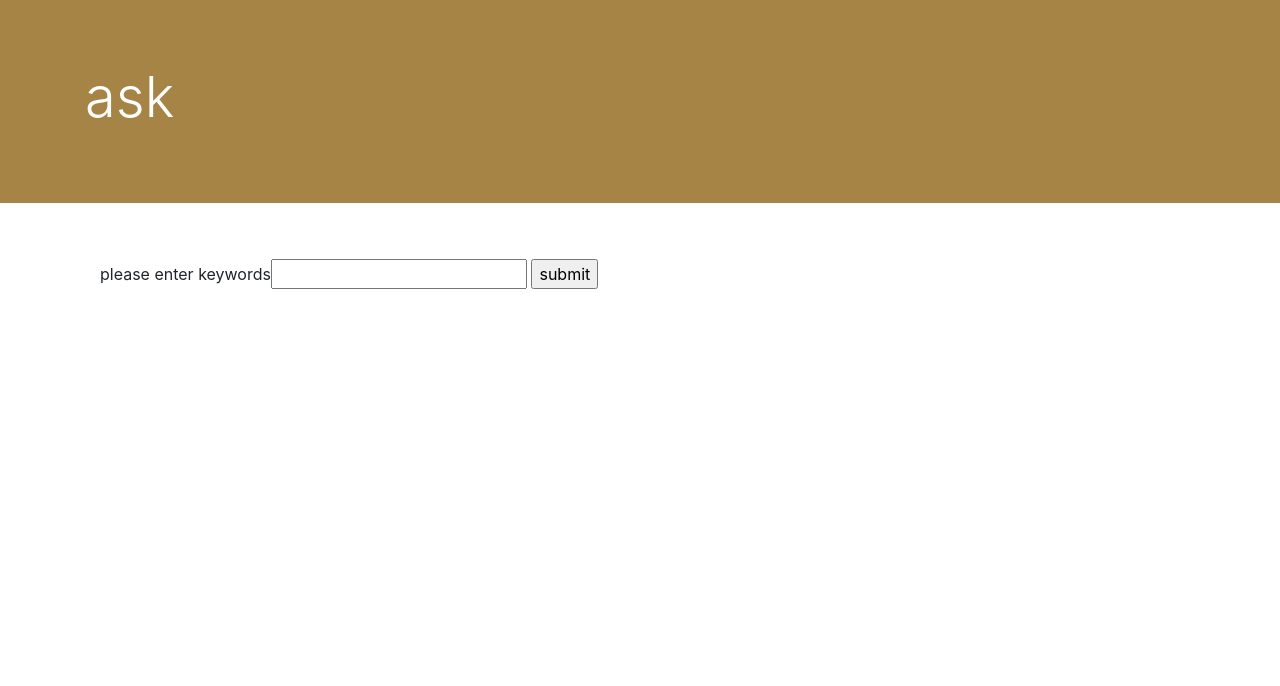
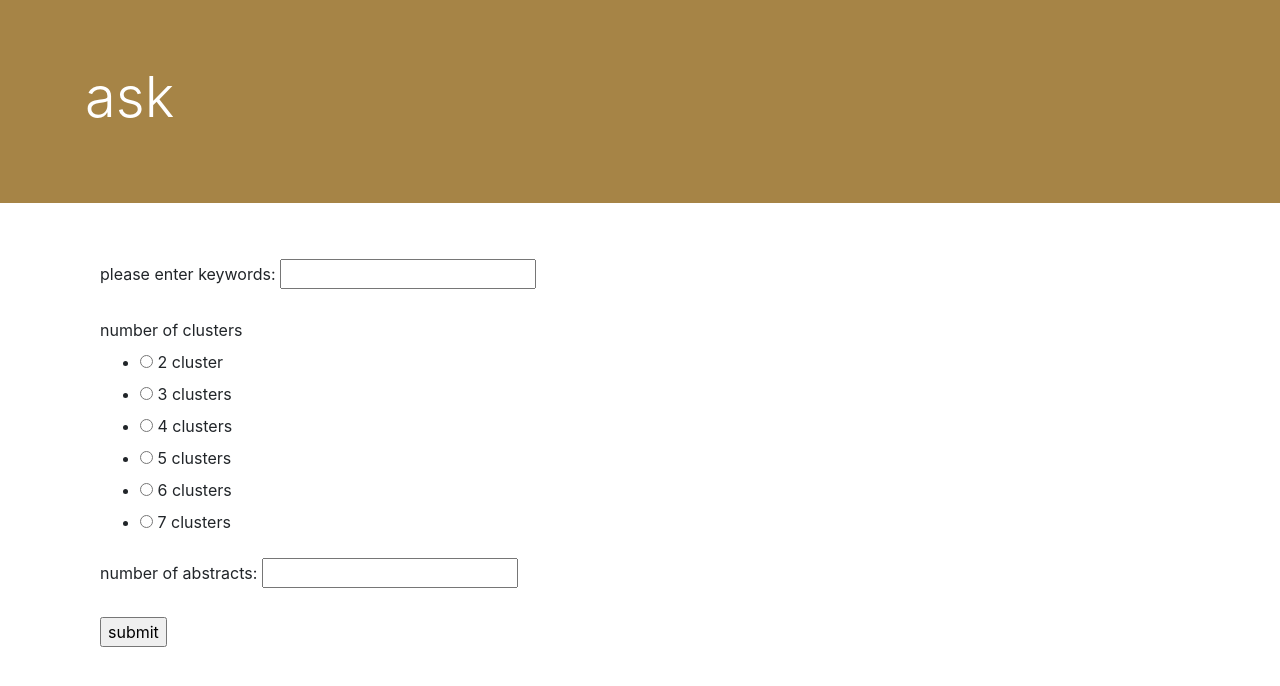
Before and after one commit to Robbie632/NLP_abstract_analysis, a Flask app: page / in a window 1280 px wide. Shown: the top 686 px of the page. Run offline with Flask 2, Linux system fonts and the light colour scheme; some libraries are stand-ins or nearby versions.

Commit message:
added more input options for user and did enacapsualtion for clusterAbstract class

```diff
--- a/app/app.py
+++ b/app/app.py
@@ -5,9 +5,12 @@ from dataProcessing.routes import  dataProcess_bp
 
 app = Flask(__name__)
 
+
 app.config['SECRET_KEY'] = '15101964'
 
 app.register_blueprint(dataProcess_bp)
 
+
+
 if __name__ == "__main__":
     app.run(debug=True)
--- a/app/dataProcessing/routes.py
+++ b/app/dataProcessing/routes.py
@@ -2,6 +2,7 @@ from flask import Blueprint, render_template
 from form import Form
 import sys
 import os
+import time
 sys.path.append("..")
 
 from utils import ClusterAbstract, MyKMeans
@@ -25,26 +26,23 @@ def dataProcess():
   form = Form()
   if form.is_submitted():
      #retrieve entered text
-    answer = form.question.data
+    keyword = form.question.data
+    n_clusters = int(form.clusters.data)
+    n_abstracts = form.abstracts.data
+
     ca = ClusterAbstract()
-    ca.get(answer, #keyword query
-          '5'#number of abstracts
-      )
-    ca.process_data()
-    ca.encode_data()
-    ca.cluster_data(3)
+    ca.run(keyword, n_abstracts, n_clusters)
 
-    ca.analyse_clusters()
-
-    ca.generate_word_clouds()
-    print(f"clusters are {ca.model.labels}")
-
-    #run cluster analysis
     print(type(ca.word_clouds[0]))
     filenames_list = []
+
     for c, img in enumerate(ca.word_clouds):
-      filenames_list.append(f"wordcloud_{c}.png")
-      img.to_file(os.path.join("static", f"wordcloud_{c}.png"))
+      t = str(time.time()).replace('.', '_')
+      f = f"wordcloud_{c}_{t}.png"
+      filenames_list.append(f)
+
+      img.to_file(os.path.join("static", f))
+
 
     return render_template("landing.html", filenames_list=filenames_list)
 
--- a/app/dataProcessing/templates/ask.html
+++ b/app/dataProcessing/templates/ask.html
@@ -27,10 +27,18 @@
       {{form.hidden_tag()}}
       {{form.csrf_token}}
     <!--display comment text and box for submission-->
-    {{form.question.label}}{{form.question()}}
+
+    {{form.question.label}}<a>:</a> {{form.question()}}
+    <br>
+    <br>
+    {{form.clusters.label}}{{form.clusters}}
+
+    {{form.abstracts.label}}<a>:</a> {{form.abstracts()}}
+
 
     <!--the submit box is made-->
-
+    <br>
+    <br>
     {{form.submit()}}
   </form>
 
--- a/app/form.py
+++ b/app/form.py
@@ -1,5 +1,5 @@
 from flask_wtf import FlaskForm
-from wtforms import StringField, SubmitField
+from wtforms import StringField, SubmitField, RadioField
 from wtforms.validators import DataRequired
 
 
@@ -9,4 +9,13 @@ class Form(FlaskForm):
     question = StringField(""" please enter keywords""",
                             validators = [DataRequired()])
 
+    clusters = RadioField("number of clusters", choices=[("2", "2 cluster"),
+                                                         ("3", "3 clusters"),
+                                                         ("4", "4 clusters"),
+                                                         ("5", "5 clusters"),
+                                                         ("6", "6 clusters"),
+                                                         ("7", "7 clusters")
+                                                        ])
+    abstracts = StringField("number of abstracts", validators = [DataRequired()])
+
     submit = SubmitField('submit')
```
Also changed, not shown: utils.py (+14 -0 lines), app/static/wordcloud_0.png, app/static/wordcloud_0_1619337076_4715073.png (added), app/static/wordcloud_0_1619337396_6218474.png (added), app/static/wordcloud_1.png, app/static/wordcloud_1_1619337076_5204988.png (added), app/static/wordcloud_1_1619337396_67691.png (added), app/static/wordcloud_2_1619337396_7221062.png (added).
